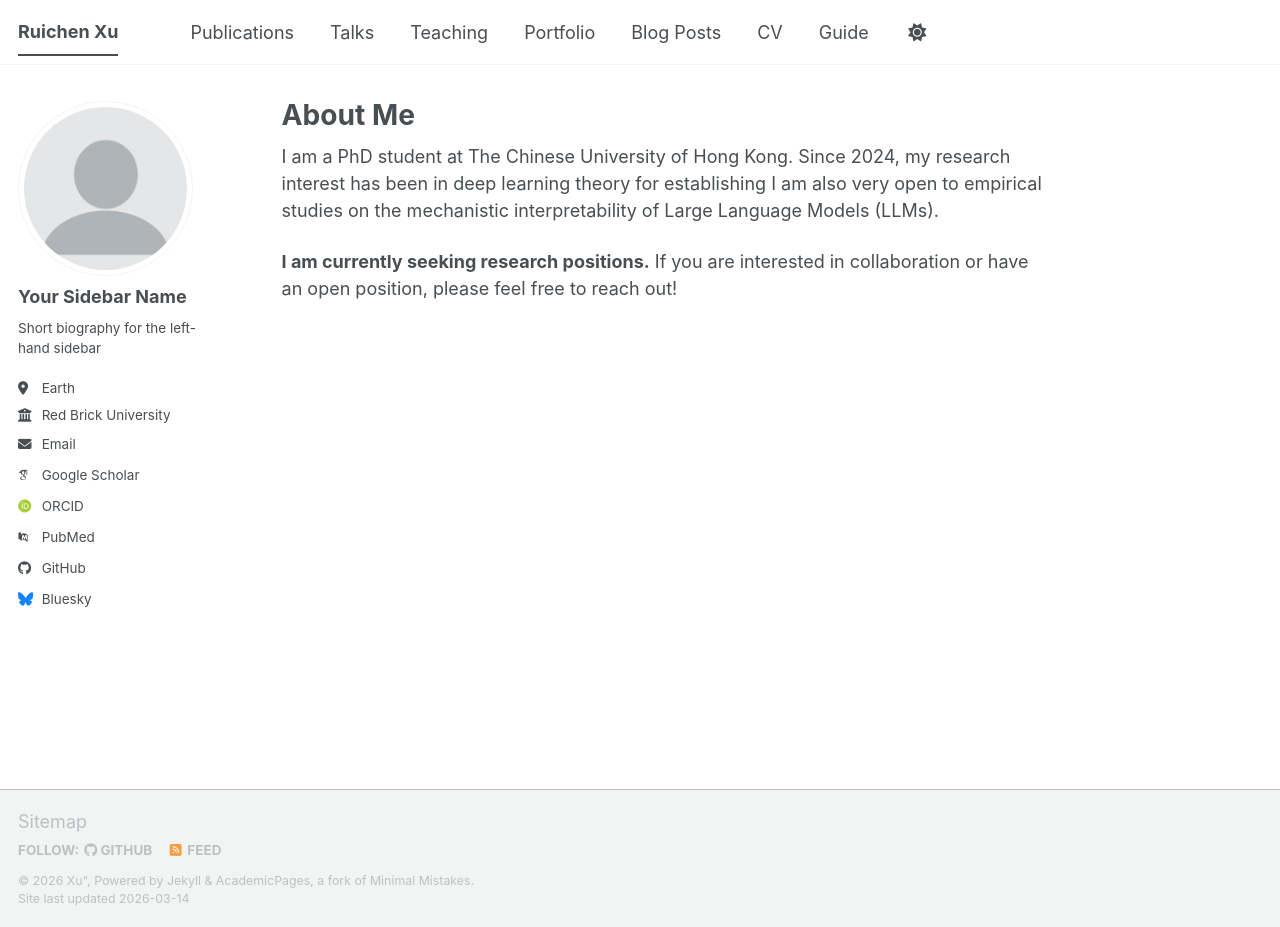
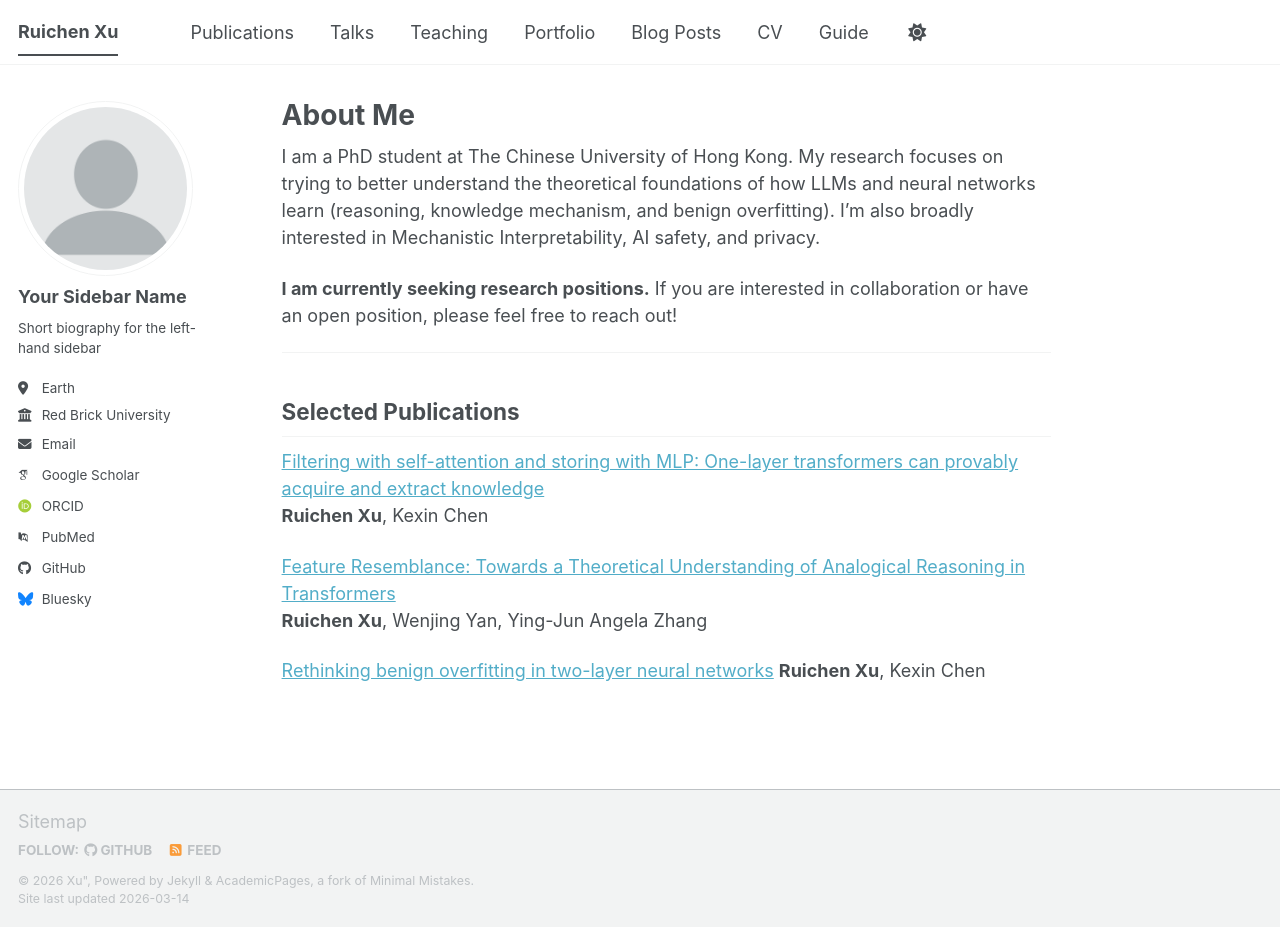
Before and after one commit to ruichenxu66/ruichenxu66.github.io, a Jekyll site: the page built from _pages/about.md, in a window 1280 px wide and 927 px high. Built offline with Jekyll 4.4.1, drawn with Linux system fonts in a browser that asks for light colours; some web fonts are replaced; a script bundle is joined from its source files by our own code; library files that are not in the unit come from our copies.

Commit message:
Update about.md

```diff
--- a/_pages/about.md
+++ b/_pages/about.md
@@ -7,7 +7,18 @@ redirect_from:
   - /about.html
 ---
 
-I am a PhD student at The Chinese University of Hong Kong. Since 2024, my research interest has been in deep learning theory for establishing
-I am also very open to empirical studies on the mechanistic interpretability of Large Language Models (LLMs).
+I am a PhD student at The Chinese University of Hong Kong. My research focuses on trying to better understand the theoretical foundations of how LLMs and neural networks learn (reasoning, knowledge mechanism, and benign overfitting).
+I'm also broadly interested in Mechanistic Interpretability, AI safety, and privacy.
 
 **I am currently seeking research positions.** If you are interested in collaboration or have an open position, please feel free to reach out!
+
+---
+## Selected Publications
+[Filtering with self-attention and storing with MLP: One-layer transformers can provably acquire and extract knowledge](https://arxiv.org/abs/2508.00901)
+**Ruichen Xu**, Kexin Chen
+
+[Feature Resemblance: Towards a Theoretical Understanding of Analogical Reasoning in Transformers](https://arxiv.org/abs/2603.05143v1)
+**Ruichen Xu**, Wenjing Yan, Ying-Jun Angela Zhang
+
+[Rethinking benign overfitting in two-layer neural networks](https://arxiv.org/abs/2502.11893)
+**Ruichen Xu**, Kexin Chen
```
